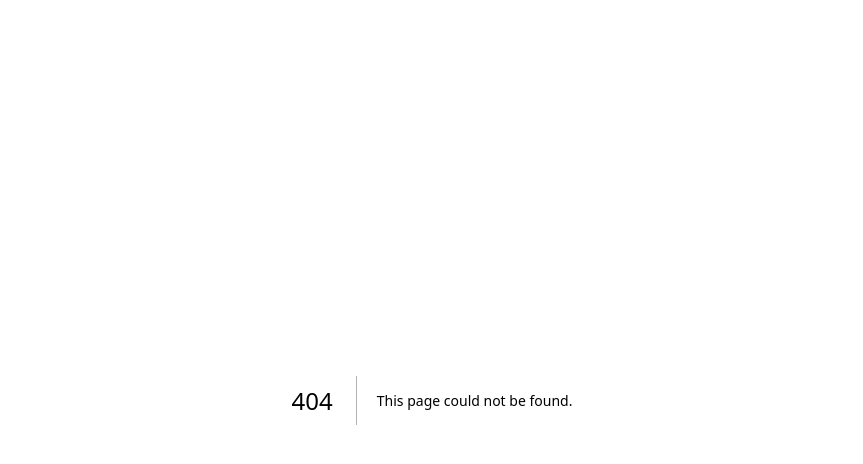
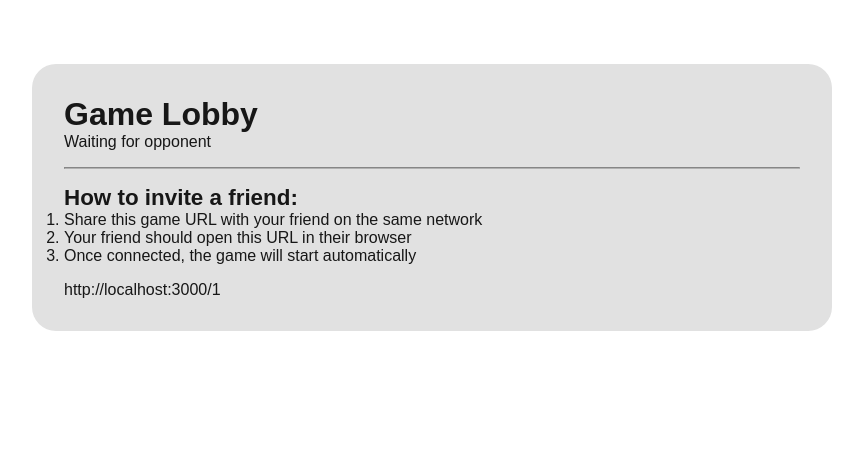
Before and after one commit to benniloidl/44tw, a Next.js app: page /1 in a window 1280 px wide. Before the commit this address had no page. Shown: the top 464 px of the page, without its empty margins (208-1071 px from the left). Built offline with nearby package versions, Linux system fonts and the light colour scheme; no server answers.

Commit message:
Using nextjs navigation and implementing lobby creation

```diff
--- /dev/null
+++ b/app/[gameId]/page.module.css
@@ -0,0 +1,3 @@
+.gameUrl {
+    margin-top: var(--spacing);
+}
--- /dev/null
+++ b/app/[gameId]/page.tsx
@@ -0,0 +1,93 @@
+'use client';
+
+import styles from "./page.module.css";
+import { useEffect, useRef, useState } from "react";
+import Game from "../components/game";
+import { PitchCellValue } from "../types";
+
+// Create a separate async page component to handle the params
+export default async function Page({ params }: { params: Promise<{ gameId: string }> }) {
+    const { gameId } = await params;
+
+    return <GameComponent gameId={gameId} />;
+}
+
+// Create the main game component that uses hooks
+function GameComponent({ gameId }: { gameId: string }) {
+    const [gameUrl, setGameUrl] = useState("");
+
+    const wsRef = useRef<WebSocket | null>(null);
+    const [connectionStatus, setConnectionStatus] = useState<'waiting' | 'connected'>('waiting');
+    const [turn, setTurn] = useState(false);
+    const [pitch, setPitch] = useState<PitchCellValue[][]>([]);
+
+    useEffect(() => {
+        // Set game url for sharing
+        setGameUrl(`${window.location.protocol}//${window.location.hostname}:${window.location.port || '3000'}/${encodeURIComponent(gameId)}`);
+
+        // Set up WebSocket connection
+        let ws_conn_url = `ws://${window.location.hostname}:3001/api/ws?gameId=${encodeURIComponent(gameId)}`;
+        const ws = new WebSocket(ws_conn_url);
+        wsRef.current = ws;
+
+        ws.onopen = () => {
+            console.log('WebSocket connected');
+        };
+
+        ws.onmessage = (event) => {
+            const data = JSON.parse(event.data);
+            console.log('WebSocket message:', data);
+
+            if (data.type === 'game_start') {
+                setConnectionStatus('connected');
+                setTurn(data.turn);
+                setPitch(data.pitch);
+            }
+
+            if (data.type === 'game_stop') {
+                setConnectionStatus('waiting');
+            }
+
+            if (data.type === 'move_made') {
+                setTurn(data.turn);
+                setPitch(data.pitch);
+            }
+        };
+
+        ws.onerror = (error) => {
+            console.error('WebSocket error:', error, 'Redirecting to /');
+            window.location.href = "/";
+        };
+
+        return () => {
+            ws.close();
+        };
+    }, []);
+
+    if (connectionStatus === 'waiting') return <main>
+        <section>
+            <h1>Game Lobby</h1>
+            <p>Waiting for opponent</p>
+            <hr />
+            <h2>How to invite a friend:</h2>
+            <ol>
+                <li>Share this game URL with your friend on the same network</li>
+                <li>Your friend should open this URL in their browser</li>
+                <li>Once connected, the game will start automatically</li>
+            </ol>
+            <p className={styles.gameUrl}>{gameUrl}</p>
+        </section>
+    </main>
+
+    const onColClick = (event: React.MouseEvent<HTMLDivElement>) => {
+        if (!wsRef.current || connectionStatus !== 'connected' || !turn) return;
+
+        const colIndex = parseInt(event.currentTarget.getAttribute('data-col') || '0');
+        wsRef.current.send(JSON.stringify({
+            type: 'move',
+            col: colIndex
+        }));
+    };
+
+    return <Game pitch={pitch} turn={turn} onColClick={onColClick} />
+}
--- /dev/null
+++ b/app/api/generate-game-id/route.ts
@@ -0,0 +1,16 @@
+import { NextResponse } from 'next/server';
+
+export async function GET() {
+    const words = [
+        'tree', 'home', 'bird', 'lake', 'star', 'moon', 'sun', 'rain',
+        'wind', 'leaf', 'rock', 'fish', 'bear', 'deer', 'wolf', 'rose',
+        'pine', 'oak', 'fern', 'moss', 'sand', 'wave', 'hill', 'path',
+        'fire', 'snow', 'rice', 'corn', 'sage', 'mint', 'plan', 'book',
+        'door', 'wall', 'roof', 'gate', 'pond', 'cave', 'nest', 'seed'
+    ];
+
+    const getRandomWord = () => words[Math.floor(Math.random() * words.length)];
+    const gameId = `${getRandomWord()}-${getRandomWord()}-${getRandomWord()}`;
+
+    return NextResponse.json({ gameId });
+}
--- a/app/api/ws/route.ts
+++ b/app/api/ws/route.ts
@@ -43,21 +43,10 @@ wss.on('connection', (ws: WebSocket, req: Request) => {
     }
   }
 
-  let newGame = false;
-  while (!gameId || (newGame && games.has(gameId))) {
-    newGame = true;
-
-    // If no gameId provided, generate a new one
-    const words = [
-      'tree', 'home', 'bird', 'lake', 'star', 'moon', 'sun', 'rain',
-      'wind', 'leaf', 'rock', 'fish', 'bear', 'deer', 'wolf', 'rose',
-      'pine', 'oak', 'fern', 'moss', 'sand', 'wave', 'hill', 'path',
-      'fire', 'snow', 'rice', 'corn', 'sage', 'mint', 'plan', 'book',
-      'door', 'wall', 'roof', 'gate', 'pond', 'cave', 'nest', 'seed'
-    ];
-
-    const getRandomWord = () => words[Math.floor(Math.random() * words.length)];
-    gameId = `${getRandomWord()}-${getRandomWord()}-${getRandomWord()}`;
+  if (!gameId) {
+    ws.send(JSON.stringify({ type: 'error', message: 'Game ID is required to join a game.' }));
+    ws.close();
+    return;
   }
 
   clients.add(ws);
@@ -66,10 +55,6 @@ wss.on('connection', (ws: WebSocket, req: Request) => {
 
   // Notify all other clients in the same game that a new player has connected
   clients.forEach((client) => {
-    if (newGame) {
-      client.send(JSON.stringify({ type: 'game_id', value: gameId }));
-    }
-
     // Check if there are exactly 2 players in this game
     const playersInGame = Array.from(clientGameMap.entries())
       .filter(([_, id]) => id === gameId)
--- a/app/components/game.tsx
+++ b/app/components/game.tsx
@@ -5,35 +5,39 @@ export default function Game(props: { pitch: PitchCellValue[][], turn: boolean,
     const colCount = props.pitch[0].length;
     const rowCount = props.pitch.length;
 
-    return <>
+    return <main>
+        <section>
             <div className="game_stats">
                 <div className="game_pitch_cell_own" />
                 <h1>You</h1>
-            <div style={ { flex: 1, textAlign: "center" } } />
+                <div style={{ flex: 1, textAlign: "center" }} />
                 <h1>Opponent</h1>
                 <div className="game_pitch_cell_other" />
             </div>
 
-        <h2>{ props.turn ? "Place a piece" : "Wait for opponent" }</h2>
+            <h2>{props.turn ? "Place a piece" : "Wait for opponent"}</h2>
+        </section>
 
+        <section>
             <div className="game_pitch">
-            { Array.from({ length: colCount }, (_, colIndex) => (
-                <div className="game_pitch_col" data-col={ colIndex } onClick={ props.onColClick } key={ colIndex }>
-                    { Array.from({ length: rowCount }, (_, cellIndex) => {
+                {Array.from({ length: colCount }, (_, colIndex) => (
+                    <div className="game_pitch_col" data-col={colIndex} onClick={props.onColClick} key={colIndex}>
+                        {Array.from({ length: rowCount }, (_, cellIndex) => {
                             // const isLastNone = (props.pitch[cellIndex][colIndex] === PitchCellValue.NONE && cellIndex === rowCount - 1) || (props.pitch[cellIndex][colIndex] === PitchCellValue.NONE && props.pitch[cellIndex + 1][colIndex] !== PitchCellValue.NONE);
                             const isLastNone = props.pitch[cellIndex][colIndex] === PitchCellValue.NONE && (cellIndex === rowCount - 1 || props.pitch[cellIndex + 1][colIndex] !== PitchCellValue.NONE);
 
-                        return <div className="game_pitch_cell" key={ cellIndex }>
-                            { props.pitch[cellIndex][colIndex] === PitchCellValue.OWN
+                            return <div className="game_pitch_cell" key={cellIndex}>
+                                {props.pitch[cellIndex][colIndex] === PitchCellValue.OWN
                                     ? <div className="game_pitch_cell_own" />
                                     : props.pitch[cellIndex][colIndex] === PitchCellValue.OTHER
                                         ? <div className="game_pitch_cell_other" />
-                                    : <div className={ `game_pitch_cell_none${isLastNone ? ' game_pitch_cell_none_last' : ''}` } />
+                                        : <div className={`game_pitch_cell_none${isLastNone ? ' game_pitch_cell_none_last' : ''}`} />
                                 }
                             </div>
-                    }) }
+                        })}
                     </div>
-            )) }
+                ))}
             </div>
-    </>
+        </section>
+    </main>
 }
--- a/app/globals.css
+++ b/app/globals.css
@@ -1,16 +1,21 @@
 :root {
   --background: #ffffff;
   --foreground: #171717;
+  --container: #e1e1e1;
 
   --spacing: 1rem;
   --radius: 24px;
   --inner-radius: calc(var(--radius) - var(--spacing) / 2);
+
+  --container-width: calc(100% - 2 * var(--spacing));
+  --container-max-width: 800px;
 }
 
 @media (prefers-color-scheme: dark) {
   :root {
     --background: #0a0a0a;
     --foreground: #ededed;
+    --container: #242424;
   }
 }
 
@@ -44,3 +49,31 @@ a {
     color-scheme: dark;
   }
 }
+
+main {
+  width: var(--container-width);
+  max-width: var(--container-max-width);
+  margin: 0 auto;
+  padding-bottom: calc(var(--spacing) * 4);
+
+  section {
+    background-color: var(--container);
+    border-radius: var(--radius);
+    margin-top: calc(var(--spacing) * 4);
+    padding: calc(var(--spacing) * 2);
+
+    hr {
+      margin-block: var(--spacing);
+      border-color: var(--foreground);
+      opacity: 0.4;
+    }
+
+    h1 {
+      font-size: 2em;
+    }
+
+    h2 {
+      font-size: 1.4em;
+    }
+  }
+}
```
Also changed, not shown: app/page.tsx (+13 -106 lines). Lines whose indentation alone changed are shown as unchanged.
